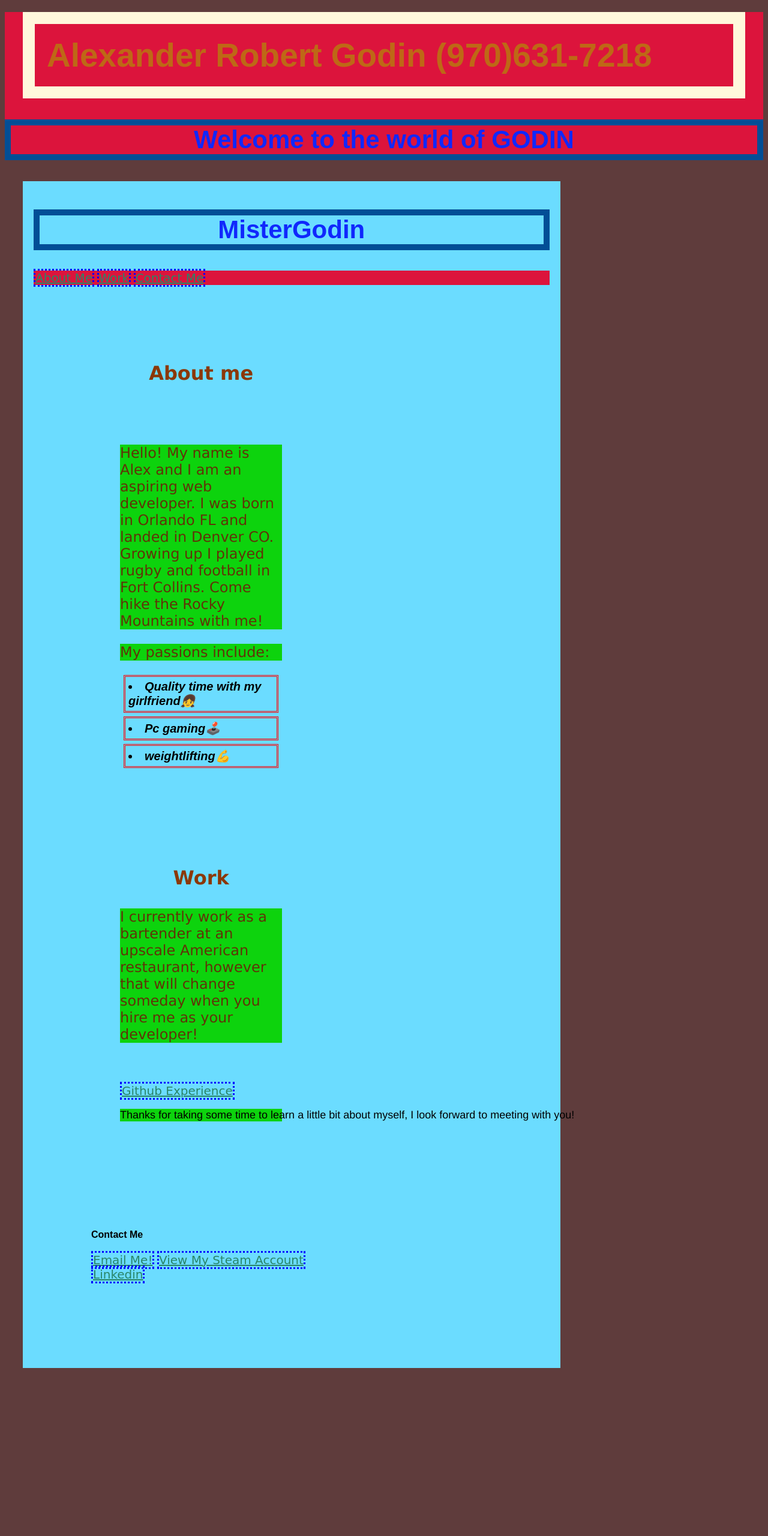
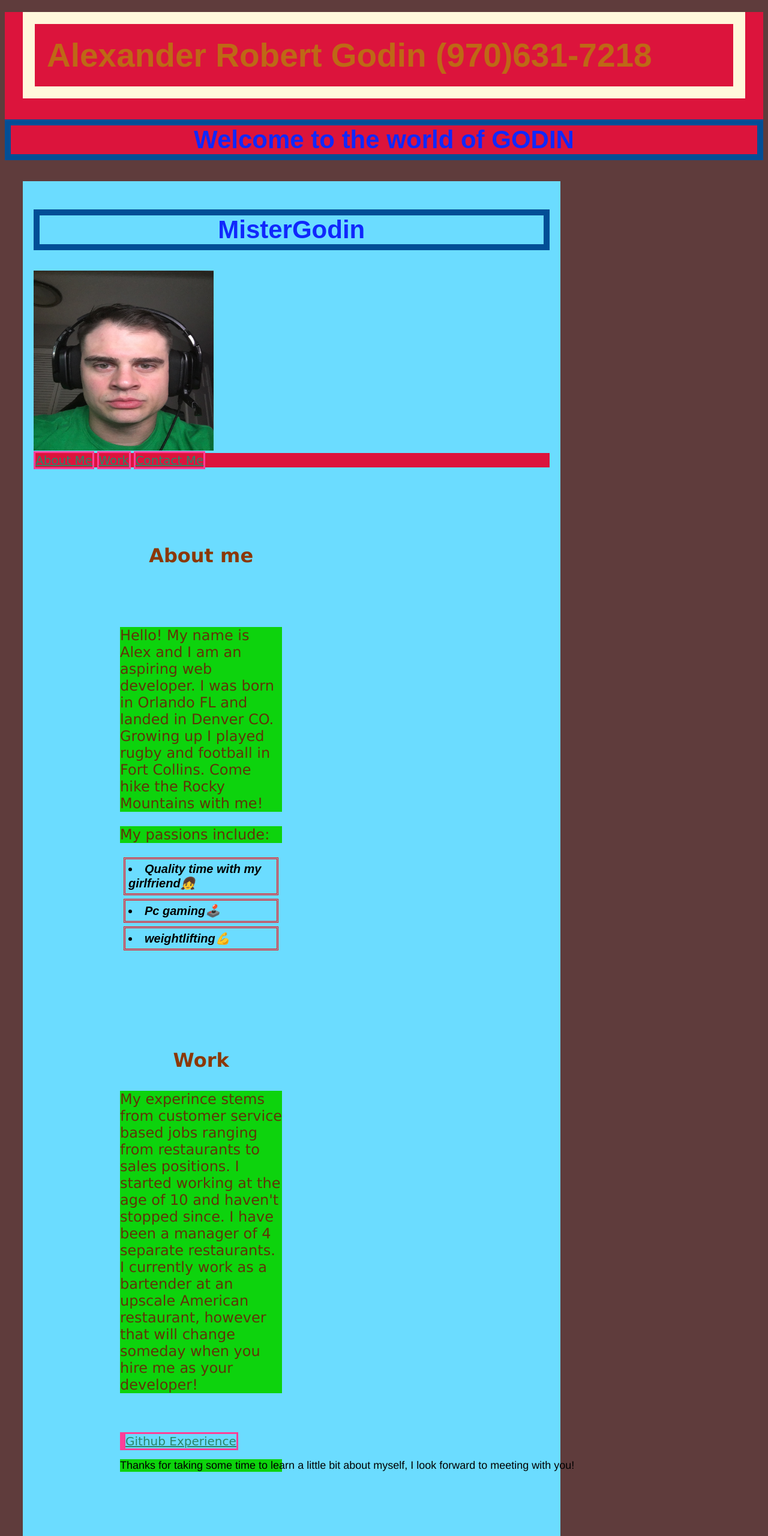
Before and after one commit to Mistergodin/Prof-Port, a plain HTML site: page index.html in a window 1280 px wide. Shown: the top 2560 px of the page at 60% size. Before the commit the page ends 2300 px from the top, so only its background shows below. Drawn offline with Linux system fonts and the light colour scheme; files whose address does not match are found by name.

Commit message:
yet another attempt

```diff
--- a/index.html
+++ b/index.html
@@ -4,20 +4,21 @@
     <meta charset="UTF-8" />
     <meta name="viewport" content="width=device-width, initial-scale=1" />
 
-    <link rel="stylesheet" type="text/css" href="style.css" />
+    <link rel="stylesheet" type="text/css" href="assets/style.css" />
     <title></title>
     <title>MisterGodin</title>
     </head>
 
     <body>
         <header>
-        <h1>Alexander Robert Godin                 (970)631-7218</h1>
+        <h1>Alexander Robert Godin <strong>(970)631-7218</strong></h1>
         <h2>Welcome to the world of GODIN</h2>
     </header>
     </head>
     <div class="header">
 
         <h2>MisterGodin</h2>
+        <img src="C:\Users\Alex Godin\Desktop\code\Homework\Prof-Port\Prof-Port\assets\IMG_2109.JPG" height="300" width="300" alt="Face">
   <nav>
     <a href="#about-me">About Me</a>
     <a href="#Work">Work</a>
@@ -28,7 +29,7 @@
         <div class="row">
         <div class="card">
         <div>
-                <h3>About me</h3>
+                <h3 id="about-me">About me</h3>
             </div>
             <div>
             <p>Hello! My name is Alex and I am an aspiring web developer. I was born in Orlando FL and landed in Denver CO. Growing up I played rugby and football in Fort Collins. Come hike the Rocky Mountains with me!</p>
@@ -42,10 +43,11 @@
         <div>
             <div>
 
-                <h3>Work</h3>
-                <p>I currently work as a bartender at an upscale American restaurant, however that will change someday when you hire me as your developer! </p>
+                <h3 id="Work">Work</h3>
+                <p>My experince stems from customer service based jobs ranging from restaurants to sales positions. I started working at the age of 10 and haven't stopped since. I have been a manager of 4 separate restaurants. I currently work as a bartender at an upscale American restaurant, however that will change someday when you hire me as your developer! </p>
             </div>
             <div>
+            <a href="Github" <img src="file:///C:/Users/Alex%20Godin/Desktop/code/Homework/Prof-Port/Prof-Port/github.htm" height="500" width="500"></a>
             <a href="https://github.com/Mistergodin">Github Experience</a>
             <Pre>Thanks for taking some time to learn a little bit about myself, I look forward to meeting with you!</Pre>
             </div>
@@ -54,7 +56,7 @@
         </div>
                 <div>
             <div>
-                <h4>Contact Me</h4>
+                <h3 id="Contact-Me">Contact Me</h3>
                 <a href="mailto:mistergodin@gmail.com">Email Me!</a>
 
                 <a href="https://steamcommunity.com/profiles/76561198031245616">View My Steam Account</a>
```
